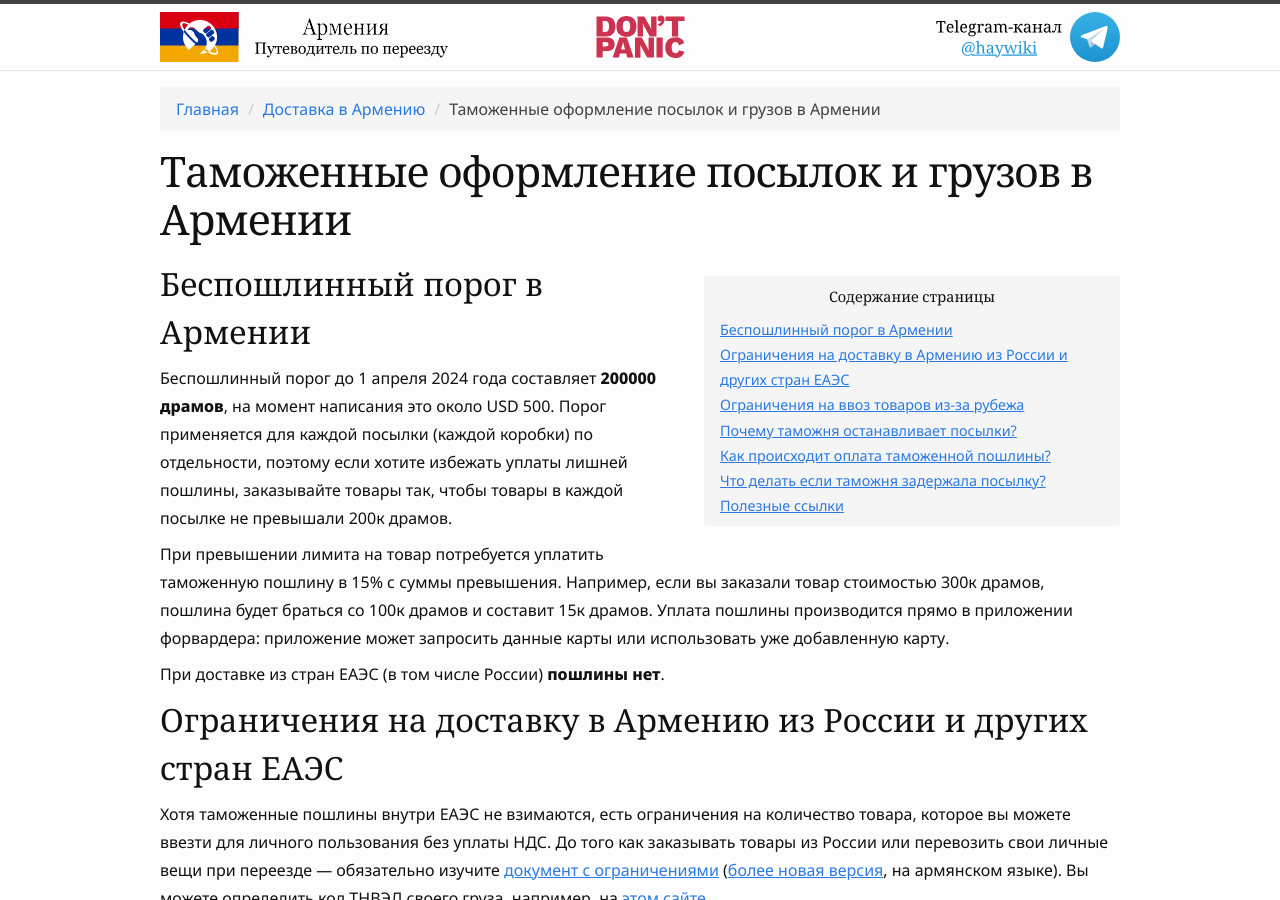
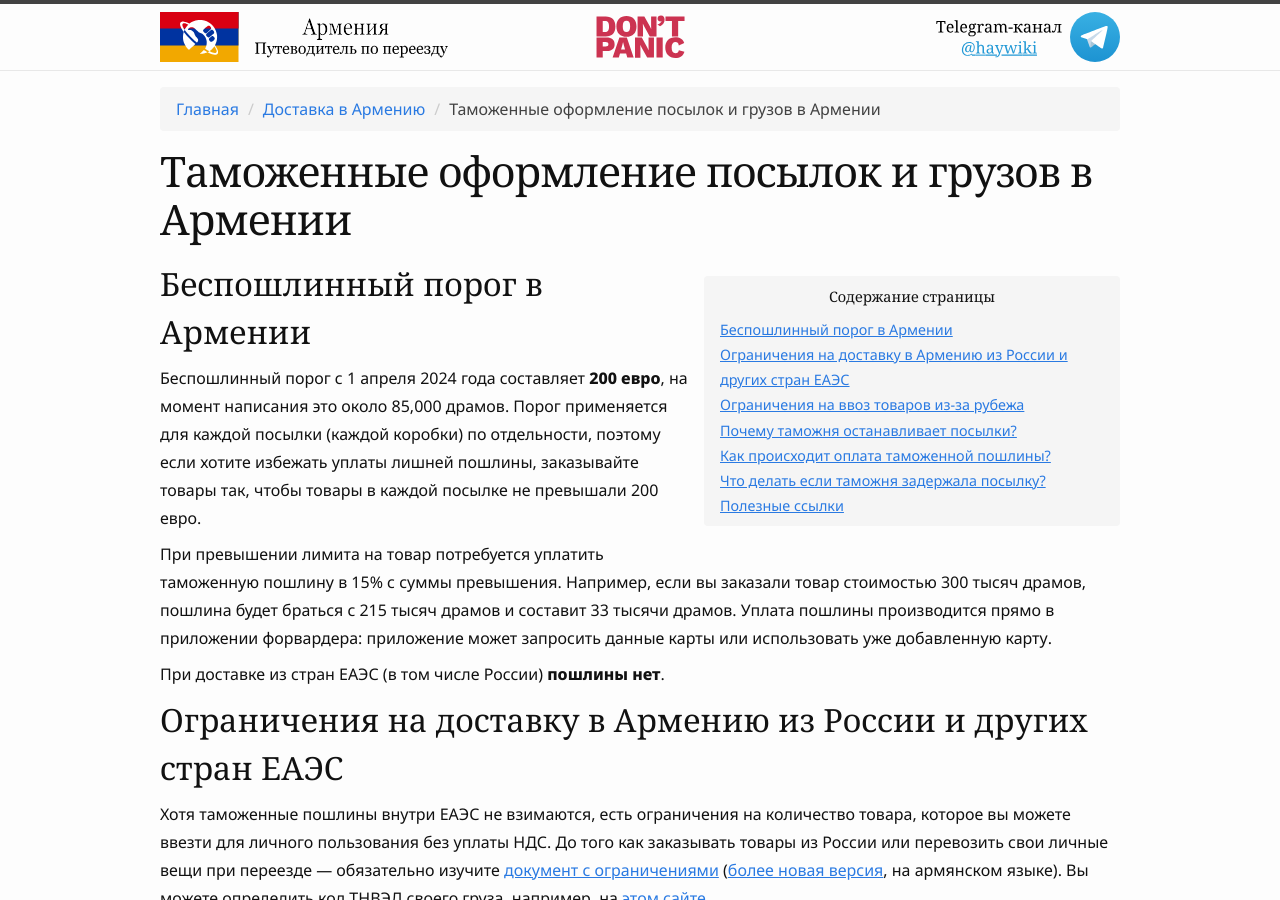
Before and after one commit to haywiki/haywiki.github.io, a Jekyll site: the page built from delivery/customs.md, in a window 1280 px wide and 900 px high. Built offline with Jekyll 4.4.1, drawn with Linux system fonts in a browser that asks for light colours; nearby versions of some CDN libraries; a script that is not in the unit is left out.

Commit message:
таможенный лимит все

```diff
--- a/delivery/customs.md
+++ b/delivery/customs.md
@@ -7,12 +7,12 @@ parent_url: /delivery/
 
 ## Беспошлинный порог в Армении {#tax}
 
-Беспошлинный порог до 1 апреля 2024 года составляет **200000 драмов**, на момент написания это около USD 500.
+Беспошлинный порог с 1 апреля 2024 года составляет **200 евро**, на момент написания это около 85,000 драмов.
 Порог применяется для каждой посылки (каждой коробки) по отдельности, поэтому если хотите избежать уплаты лишней пошлины,
-заказывайте товары так, чтобы товары в каждой посылке не превышали 200к драмов.
+заказывайте товары так, чтобы товары в каждой посылке не превышали 200 евро.
 
 При превышении лимита на товар потребуется уплатить таможенную пошлину в 15% с суммы превышения.
-Например, если вы заказали товар стоимостью 300к драмов, пошлина будет браться со 100к драмов и составит 15к драмов.
+Например, если вы заказали товар стоимостью 300 тысяч драмов, пошлина будет браться с 215 тысяч драмов и составит 33 тысячи драмов.
 Уплата пошлины производится прямо в приложении форвардера: приложение может запросить данные карты или
 использовать уже добавленную карту.
 
```
Also changed, not shown: delivery/index.md (+1 -1 lines).
